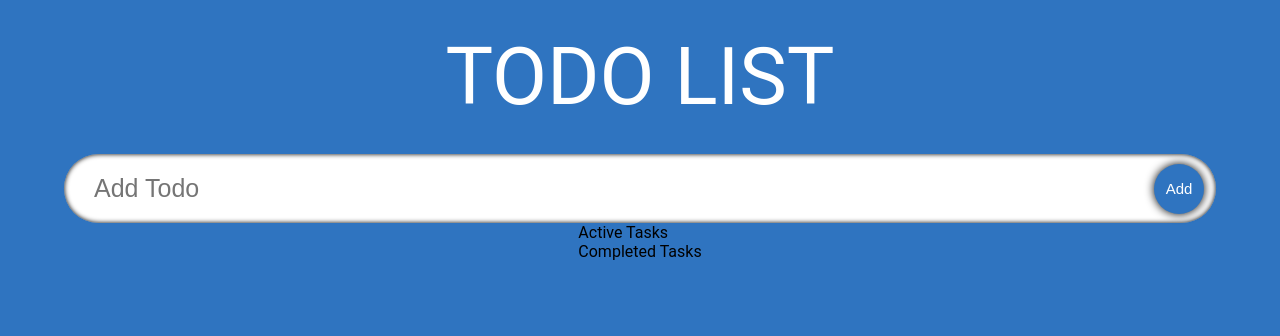
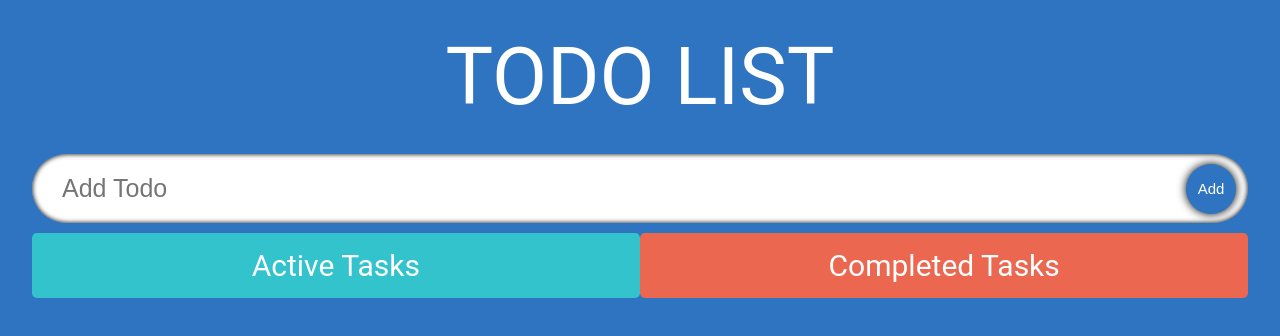
Before and after one commit to andykimchris/ts-todo, a React (Create React App) app: page / in a window 1280 px wide. Shown: the top 336 px of the page. Built offline with nearby package versions, Linux system fonts and the light colour scheme.

Commit message:
added styling

```diff
--- a/src/components/SingleTodo.tsx
+++ b/src/components/SingleTodo.tsx
@@ -44,9 +44,9 @@ const SingleTodo = ({ index, task, todos, setTodoList }: SingleTodoProps) => {
 
     return (
         <Draggable draggableId={task.id} index={index}>
-            {(provided) => (
+            {(provided, snapshot) => (
                 <form
-                    className="todos__single"
+                    className={`todos__single ${snapshot.isDragging ? "drag" : ""}`}
                     onSubmit={e => handleEdit(e, task)}
                     {...provided.draggableProps}
                     {...provided.dragHandleProps}
@@ -61,9 +61,9 @@ const SingleTodo = ({ index, task, todos, setTodoList }: SingleTodoProps) => {
 
                     />
                 ) : task.isComplete ? (
-                    <s className="todos__single_text">{task.todo}</s>
+                    <s className="todos__single--text">{task.todo}</s>
                 ) : (
-                    <span className="todos__single_text">{task.todo}</span>
+                    <span className="todos__single--text">{task.todo}</span>
                 )}
 
                 <span className="icon"
--- a/src/components/TodoList.tsx
+++ b/src/components/TodoList.tsx
@@ -15,8 +15,8 @@ const TodoList: React.FC<TodoListProps> = ({ todos, setTodoList, completedTodos,
         <div className="container">
             <Droppable droppableId="TodosList"
             >
-                {(provided) => (
-                    <div className="todos"
+                {(provided, snapshot) => (
+                    <div className={`todos ${snapshot.isDraggingOver ? "dragactive" : "" }`}
                         ref={provided.innerRef}
                         {...provided.droppableProps}
                     >
@@ -32,8 +32,8 @@ const TodoList: React.FC<TodoListProps> = ({ todos, setTodoList, completedTodos,
             </Droppable>
 
             <Droppable droppableId="TodosListCompleted">
-                {(provided) => (
-                <div className="todos remove"
+                {(provided, snapshot) => (
+                <div className={`todos remove ${snapshot.isDraggingOver ? "dragcomplete" : "" }`}
                     ref={provided.innerRef}
                     {...provided.droppableProps}
                 >
--- a/src/components/styles.css
+++ b/src/components/styles.css
@@ -1,6 +1,6 @@
 .form-input {
   display: flex;
-    width: 90%;
+  width: 95%;
   position: relative;
   align-items: center;
 }
@@ -19,7 +19,6 @@
   box-shadow: 0 0 10px 1000px rgba(0, 0, 0, 0.5);
   outline: none;
 }
-
 
 .input_submit {
   position: absolute;
@@ -44,3 +43,94 @@
   transform: scale(0.8);
   box-shadow: 0 0 5px black;
 }
+
+/* .todo-list {
+  display: flex;
+  justify-content: space-evenly;
+  width: 90%;
+  flex-wrap: wrap;
+} */
+
+.container {
+  width: 95%;
+  display: flex;
+  margin-top: 10px;
+  justify-content: space-between;
+  align-items: flex-start;
+}
+
+.todos__heading {
+  font-size: 30px;
+  text-align: center;
+  color: white;
+}
+
+.todos {
+  border-radius: 5px;
+  display: flex;
+  flex-direction: column;
+  width: 47.5%;
+  padding: 15px;
+  background-color: rgb(50, 195, 205);
+}
+
+.todos__single {
+  display: flex;
+  border-radius: 5px;
+  padding: 20px;
+  margin-top: 15px;
+  transition: 0.2s;
+  background-image: url("https://img.freepik.com/free-photo/crumpled-yellow-paper-background-close-up_60487-2390.jpg?size=626&ext=jpg");
+}
+
+.drag {
+  box-shadow: 0 0 20px black;
+}
+
+.todos__single--text:focus {
+  outline: none;
+}
+
+.icon {
+  margin-left: 10px;
+  font-size: 25px;
+  cursor: pointer;
+}
+
+.dragactive {
+  background-color: rgb(0, 221, 236);
+}
+
+.remove {
+  background-color: rgb(235, 103, 80);
+}
+
+.dragcomplete {
+  background-color: rgb(255, 38, 0);
+}
+
+.todos__single--text {
+  flex: 1;
+  padding: 5px;
+  border: none;
+  font-size: 20px;
+}
+
+
+@media (max-width: 1200px) {
+  .todos__single {
+    width: 40%;
+  }
+}
+
+@media (max-width: 700px) {
+  .input {
+    width: 95%;
+  }
+  .todos {
+    width: 95%;
+  }
+  .todos__single {
+    width: 100%;
+  }
+}
--- a/src/index.css
+++ b/src/index.css
@@ -1,13 +1,19 @@
-body {
-  margin: 0;
-  font-family: -apple-system, BlinkMacSystemFont, 'Segoe UI', 'Roboto', 'Oxygen',
-    'Ubuntu', 'Cantarell', 'Fira Sans', 'Droid Sans', 'Helvetica Neue',
-    sans-serif;
-  -webkit-font-smoothing: antialiased;
-  -moz-osx-font-smoothing: grayscale;
+html {
+  font-family: sans-serif;
 }
 
-code {
-  font-family: source-code-pro, Menlo, Monaco, Consolas, 'Courier New',
-    monospace;
+body {
+  scrollbar-width: thin;
+  margin: 0;
+  overflow-x: hidden;
 }
+
+::-webkit-scrollbar {
+  height: 12px;
+  width: 5px;
+  background: #000;
+}
+
+::-webkit-scrollbar-thumb {
+  background: #5f5f5f;
+}
```
Lines whose indentation alone changed are shown as unchanged.
